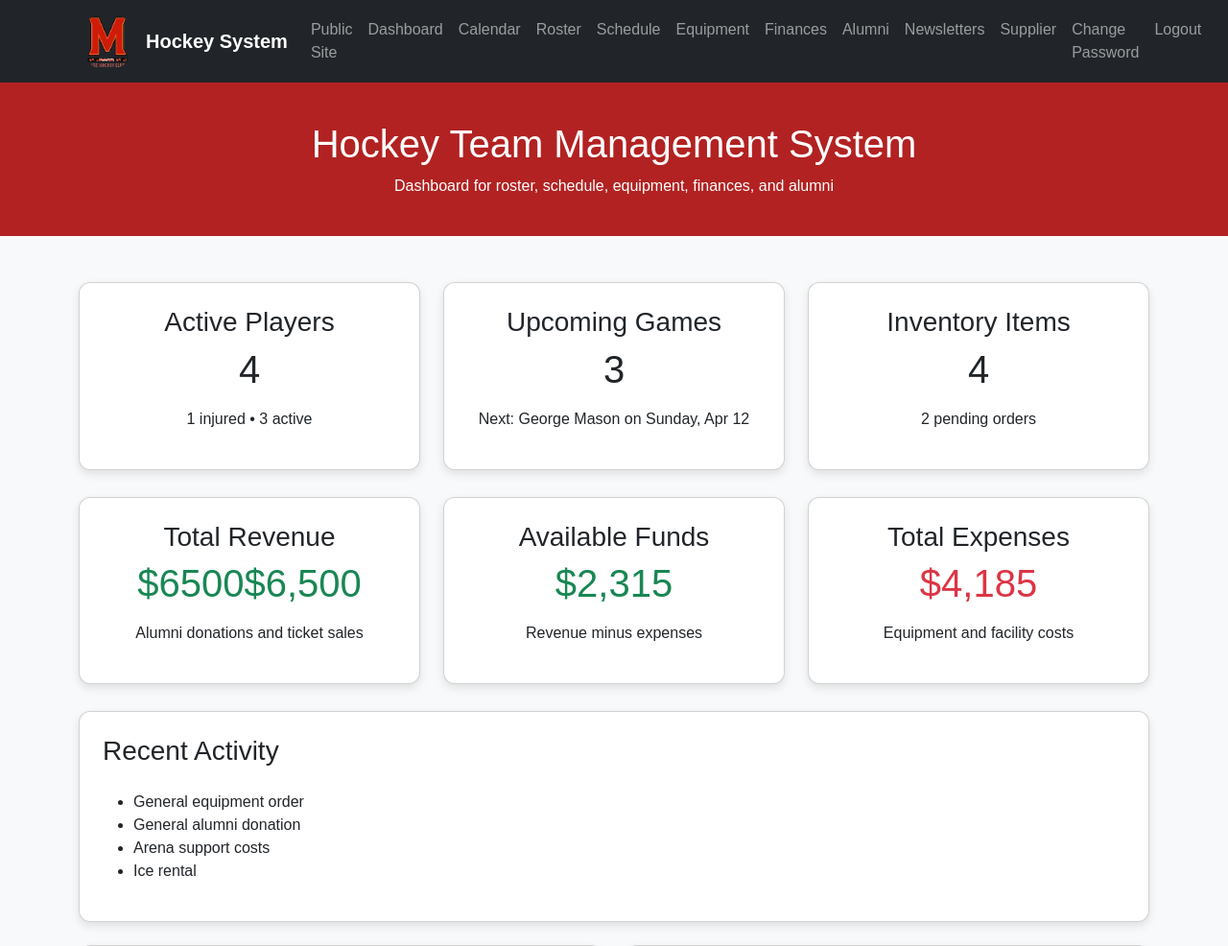
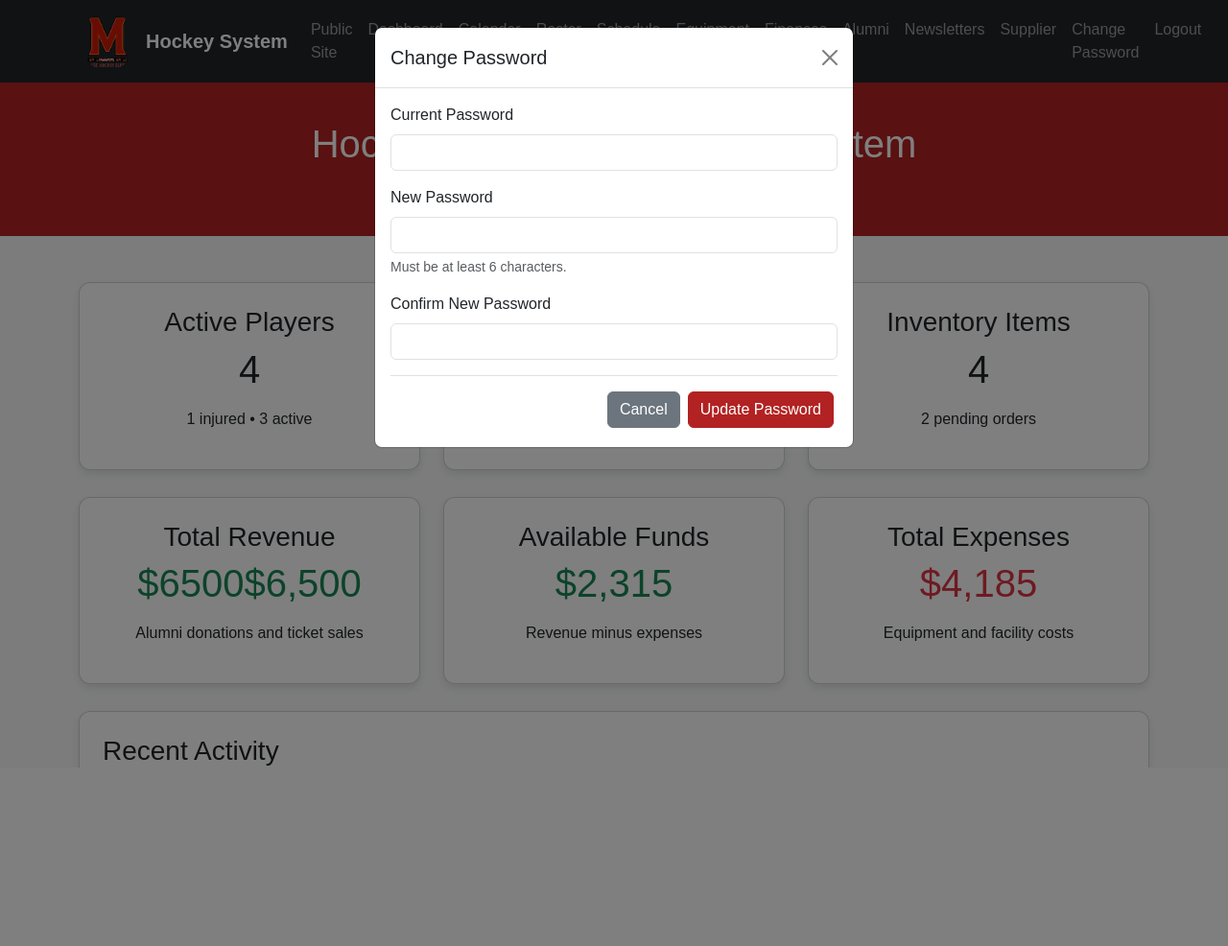
Before and after one commit to UMDBMGT407/S2026_TEAM2, a Flask app: page /home in a window 1280 px wide, after a click on "Change Password". Shown: the top 986 px of the page at 96% size. After the commit the page ends 800 px from the top, so only its background shows below. Run offline with Flask 3, Linux system fonts and the light colour scheme; a user stored in the database is signed in; data comes from the database, SQL or seed files in the repository; some libraries are stand-ins or nearby versions.

Commit message:
Add Change Password Modal to navbar _navbar.html

```diff
--- a/Benchmark2B/templates/_navbar.html
+++ b/Benchmark2B/templates/_navbar.html
@@ -94,3 +94,52 @@
     </div>
   </div>
 </nav>
+<!-- CHANGE PASSWORD MODAL -->
+<div class="modal fade" id="changePasswordModal" tabindex="-1" aria-hidden="true">
+  <div class="modal-dialog">
+    <div class="modal-content">
+
+      <div class="modal-header">
+        <h5 class="modal-title">Change Password</h5>
+        <button type="button" class="btn-close" data-bs-dismiss="modal" aria-label="Close"></button>
+      </div>
+
+      <div class="modal-body">
+        {% with messages = get_flashed_messages(with_categories=true) %}
+          {% if messages %}
+            {% for category, message in messages %}
+              <div class="alert alert-{{ category }}">{{ message }}</div>
+            {% endfor %}
+          {% endif %}
+        {% endwith %}
+
+        <form method="POST" action="{{ url_for('change_password') }}">
+
+          <div class="mb-3">
+            <label class="form-label">Current Password</label>
+            <input type="password" class="form-control" name="current_password" required>
+          </div>
+
+          <div class="mb-3">
+            <label class="form-label">New Password</label>
+            <input type="password" class="form-control" name="new_password"
+                   minlength="6" required>
+            <div class="form-text">Must be at least 6 characters.</div>
+          </div>
+
+          <div class="mb-3">
+            <label class="form-label">Confirm New Password</label>
+            <input type="password" class="form-control" name="confirm_password" required>
+          </div>
+
+          <div class="modal-footer px-0 pb-0">
+            <button type="button" class="btn btn-secondary" data-bs-dismiss="modal">Cancel</button>
+            <button type="submit" class="btn btn-danger">Update Password</button>
+          </div>
+
+        </form>
+      </div>
+
+    </div>
+  </div>
+</div>
```
